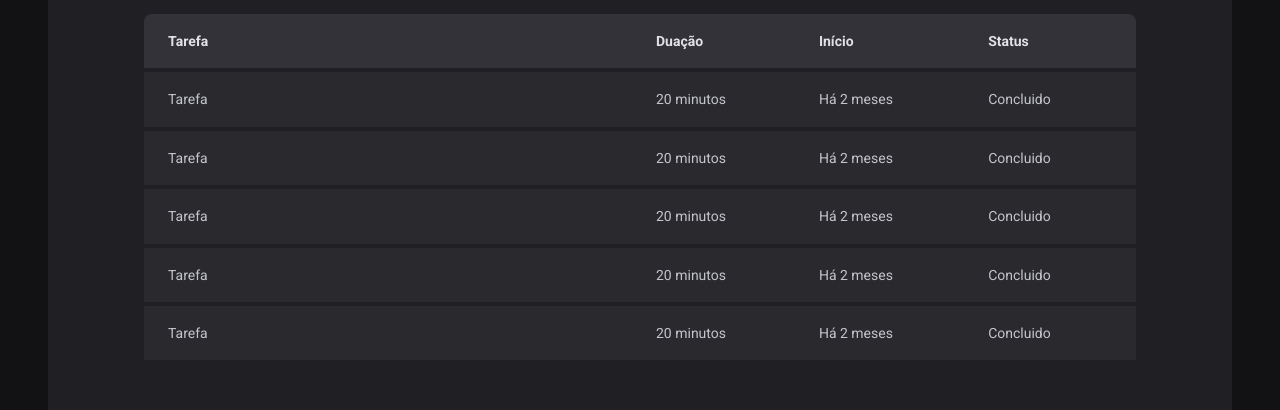
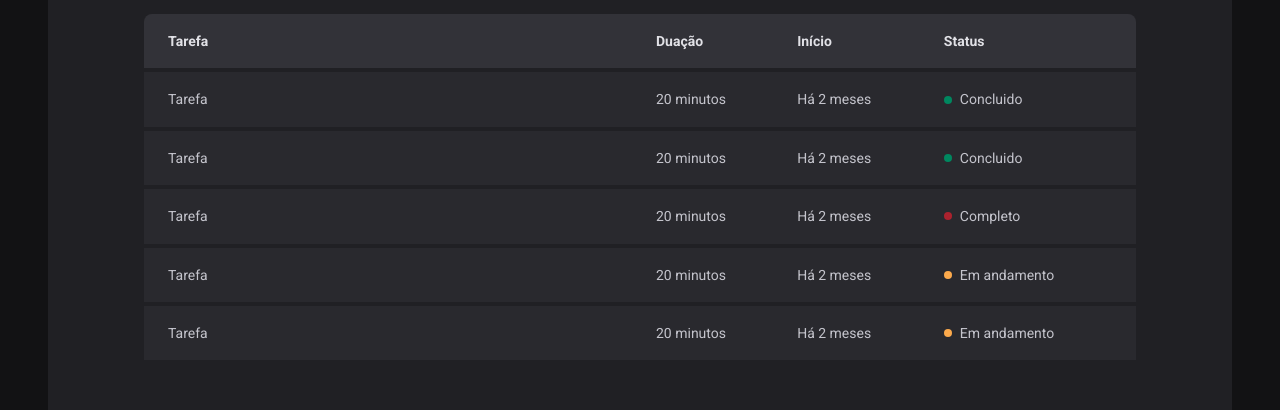
Before and after one commit to WalberCesar/Timer, a React (Vite) app: page /history in a window 1280 px wide. Shown: the part 294-704 px from the top of the page. Built offline with nearby package versions, Linux system fonts and the light colour scheme.

Commit message:
create status component

```diff
--- a/src/pages/History/index.tsx
+++ b/src/pages/History/index.tsx
@@ -1,4 +1,4 @@
-import { HistoryContainer, HistoryList } from './styles'
+import { HistoryContainer, HistoryList, Status } from './styles'
 
 export function History() {
   return (
@@ -20,31 +20,41 @@ export function History() {
               <td>Tarefa</td>
               <td>20 minutos</td>
               <td>Há 2 meses</td>
-              <td>Concluido</td>
+              <td>
+                <Status statusColor="green">Concluido</Status>
+              </td>
             </tr>
             <tr>
               <td>Tarefa</td>
               <td>20 minutos</td>
               <td>Há 2 meses</td>
-              <td>Concluido</td>
+              <td>
+                <Status statusColor="green">Concluido</Status>
+              </td>
             </tr>
             <tr>
               <td>Tarefa</td>
               <td>20 minutos</td>
               <td>Há 2 meses</td>
-              <td>Concluido</td>
+              <td>
+                <Status statusColor="red">Completo</Status>
+              </td>
             </tr>
             <tr>
               <td>Tarefa</td>
               <td>20 minutos</td>
               <td>Há 2 meses</td>
-              <td>Concluido</td>
+              <td>
+                <Status statusColor="yellow">Em andamento</Status>
+              </td>
             </tr>
             <tr>
               <td>Tarefa</td>
               <td>20 minutos</td>
               <td>Há 2 meses</td>
-              <td>Concluido</td>
+              <td>
+                <Status statusColor="yellow">Em andamento</Status>
+              </td>
             </tr>
           </tbody>
         </table>
--- a/src/pages/History/styles.ts
+++ b/src/pages/History/styles.ts
@@ -53,3 +53,25 @@ export const HistoryList = styled.div`
     }
   }
 `
+
+interface StatusProps {
+  statusColor: 'yellow' | 'red' | 'green'
+}
+export const Status = styled.span<StatusProps>`
+  display: flex;
+  align-items: center;
+  gap: 0.5rem;
+
+  &::before {
+    content: '';
+    width: 0.5rem;
+    height: 0.5rem;
+    border-radius: 9999px;
+    background: ${({ theme, statusColor }) =>
+      statusColor === 'yellow'
+        ? theme['yellow-500']
+        : statusColor === 'red'
+        ? theme['red-500']
+        : theme['green-500']};
+  }
+`
```
